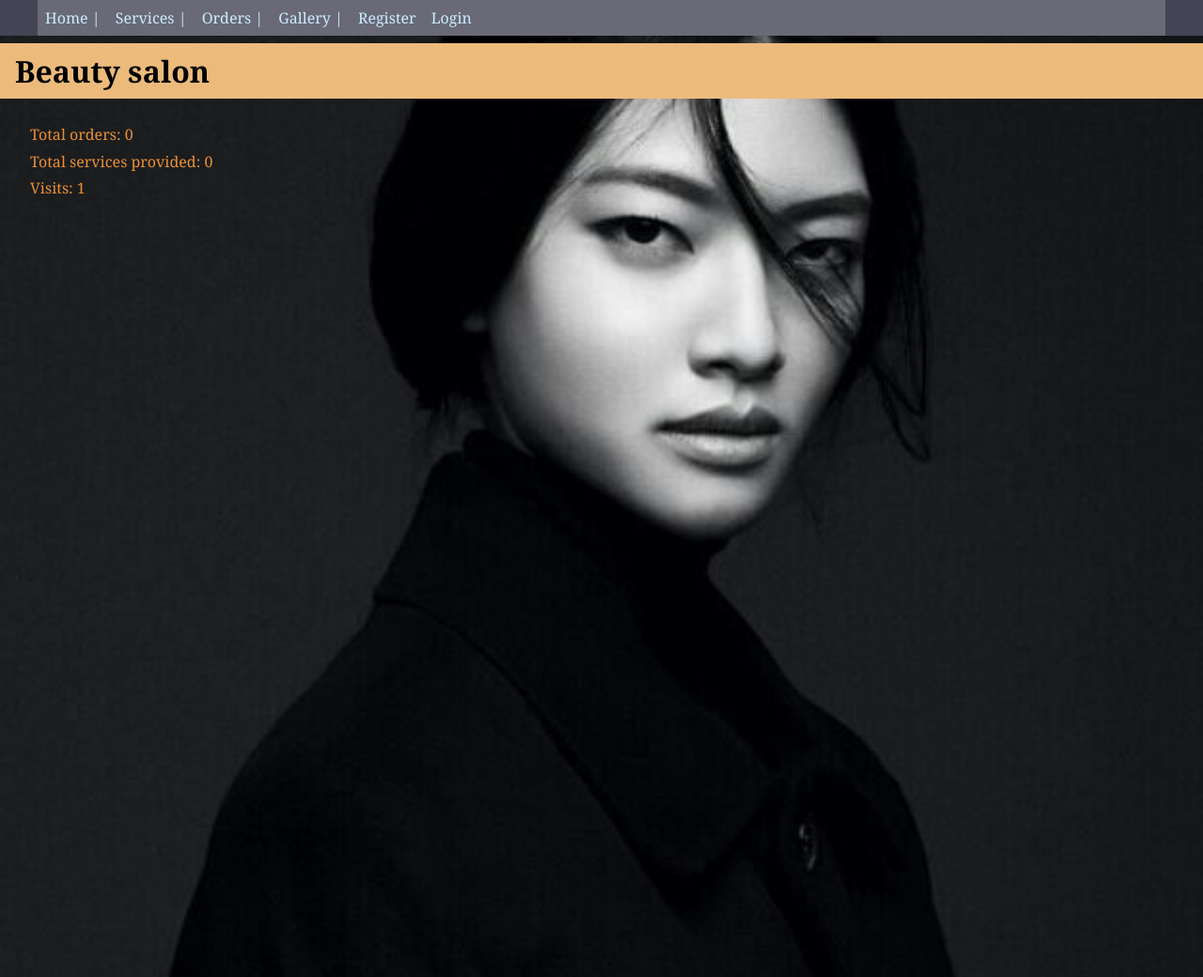
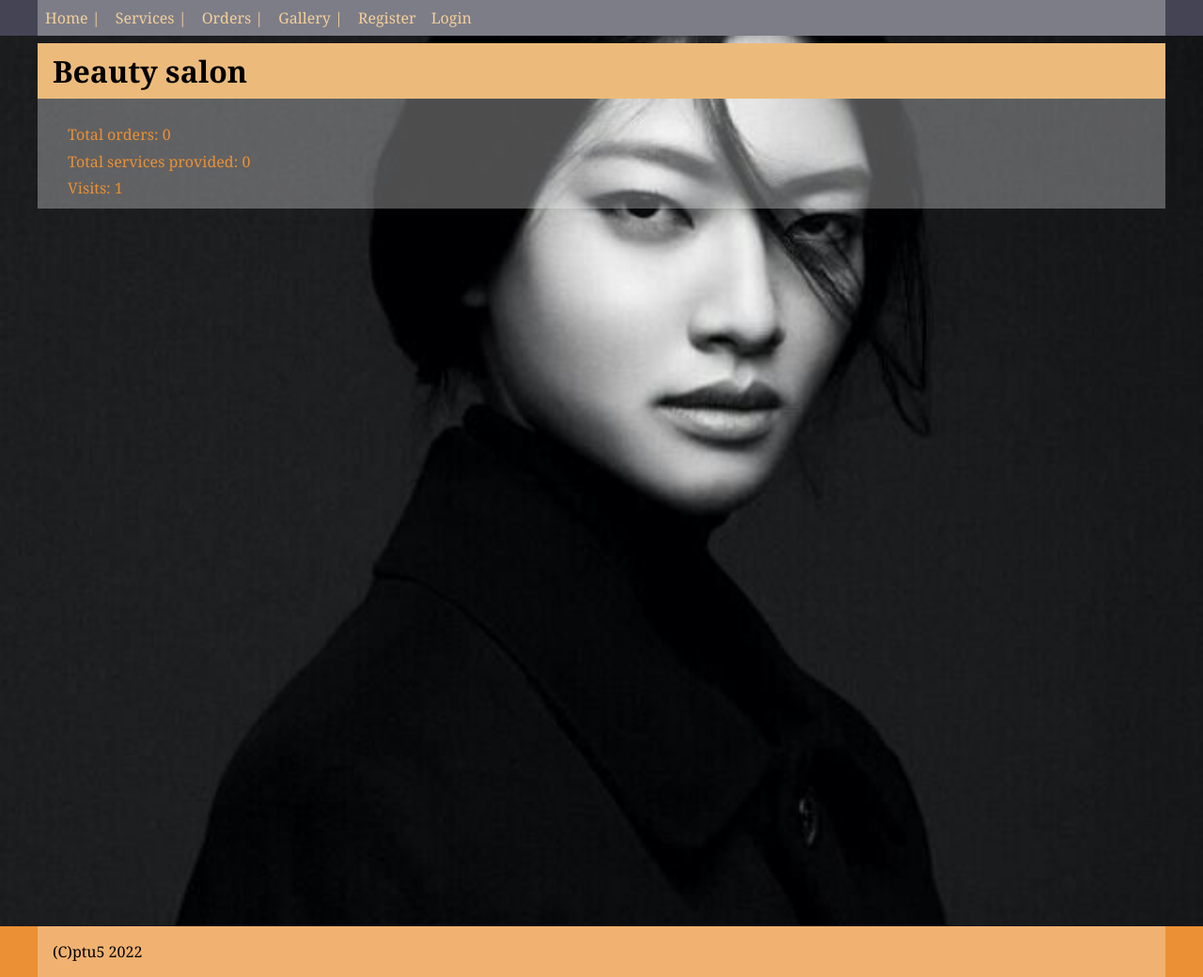
Before and after one commit to Anuzaya96/Beauty_salon, a Django app: page / in a window 1280 px wide. Shown: the whole page at 94% size. Run offline with Django 4.2, Linux system fonts and the light colour scheme; data that the repository does not hold is empty.

Commit message:
front end upgrade

```diff
--- a/ptu5_beauty_salon/beauty_salon/static/beauty_salon/css/base.css
+++ b/ptu5_beauty_salon/beauty_salon/static/beauty_salon/css/base.css
@@ -1,16 +1,13 @@
 * {
     font-family:Georgia, 'Times New Roman', Times, serif;
-
  }
 
 
- main {
+main {
     background-image:url('/static/img/women.jpg');
     background-size: cover;
     background-position: center center;
     flex-grow: 2;
-    /* margin-top: 4rem;
-    display: flex; */
     flex-direction: column;
     color:  rgb(235, 144, 52);
 }
@@ -18,12 +15,18 @@
 .photos-block-grid {
     height: 100%;
     display: grid;
-    grid-gap: 5 px;
     grid-template-columns: 1fr 1fr 1fr 1fr;
     grid-template-areas:
     "header header"
     "footer footer"
 }
+
+
+.photos-block-nails {
+    text-align: center;
+    background-color:  rgb(244, 207, 152);
+}
+
 
 body {
     background-color: rgb(235, 144, 52);
@@ -32,7 +35,6 @@ body {
     flex-direction: column;
     justify-content: flex-start;
     min-height: 130vh;
-
 }
 
 header, main, footer {
@@ -61,7 +63,7 @@ header .container span {
 
 header a {
     display: inline-block;
-    color: #cef;
+    color: rgb(244, 207, 152);
     padding: 0.5rem;
     text-decoration: none;
 
@@ -74,12 +76,13 @@ header a:hover {
 main {
     flex-grow: 1;
 }
+
 .container {
-    background-color: rgba(255, 255, 255, 0.2);
+    /* background-color: rgba(255, 255, 255, 0.2); */
+    background-color: rgba(255, 255, 255, 0.3);
     max-width: 1200px;
     min-width: 480px;
     margin: 0 auto;
-
 }
 
 h1, h2, h3, p {
@@ -93,7 +96,7 @@ h1, h2, h3 {
 }
 
 footer {
-    background-color: #abd;
+    background-color: rgb(235, 144, 52);
 }
 
 footer .container {
@@ -154,7 +157,6 @@ table {
     justify-self: stretch;
     padding: 0.5rem;
     border-bottom: 1px solid #999;
-    /* background-color: rgb(236, 187, 124); */
 }
 
 
@@ -162,9 +164,6 @@ table {
     width: 15%;
 }
 
-/* .center {
-    text-align: center;
-} */
 
 .dark {
     background-color: rgb(236, 187, 124);
@@ -192,7 +191,6 @@ table {
 .float-right {
     float: right;
 }
-
 
 
 
--- a/ptu5_beauty_salon/beauty_salon/templates/beauty_salon/base.html
+++ b/ptu5_beauty_salon/beauty_salon/templates/beauty_salon/base.html
@@ -29,15 +29,16 @@
         {% endblock nav %}
         </div>
     </header>
-
     <main>
-        {% block content %}
-        {% endblock content %}
+        <div class="container">
+            {% block content %}
+            {% endblock content %}
+        </div>
     </main>
-
     <footer>
-        {% block footer %}
-        {% endblock footer %}
+        <div class="container">
+            {% block footer %}<p>(C)ptu5 2022</p>{% endblock footer %}
+        </div>
     </footer>
 </body>
 </html>
```
